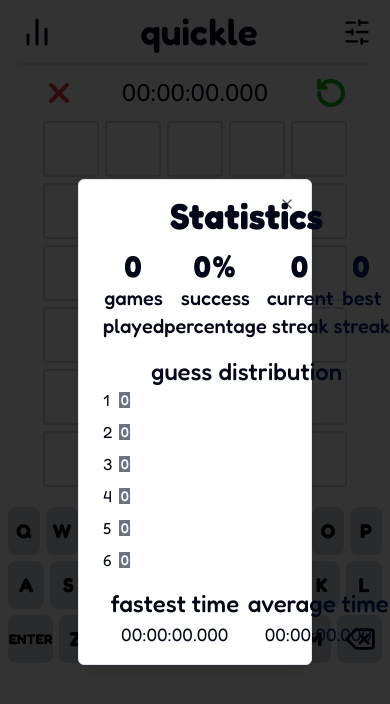
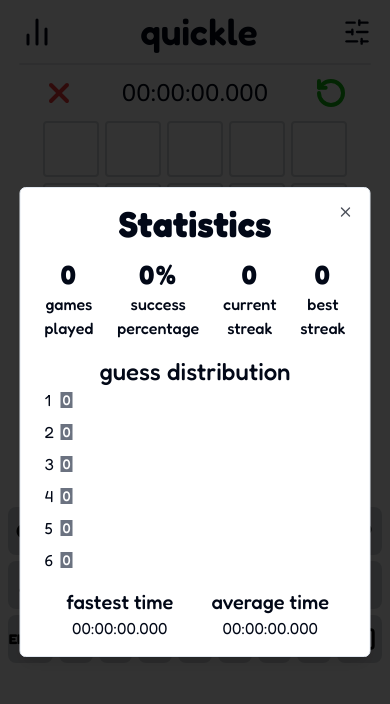
Before and after one commit to TristanMarston/quickle, a Next.js app: page / in a window 390 px wide. Both pictures are taken after a click on the button 37 px from the left and 31 px from the top of the page. Shown: the top 704 px of the page. Built offline with nearby package versions, Linux system fonts and the light colour scheme.

Commit message:
statistics modal responsive design

```diff
--- a/src/_components/Game.tsx
+++ b/src/_components/Game.tsx
@@ -481,7 +481,7 @@
                 <TooltipProvider>
                     <Tooltip>
                         <TooltipTrigger
-                            className={`${nunitoLight.className} text-2xl cursor-pointer`}
+                            className={`${nunitoLight.className} text-2xl cursor-pointer select-none`}
                             onClick={() => {
                                 toast.success('Copied to Clipboard!', {
                                     duration: 3000,
--- a/src/_components/Navbar.tsx
+++ b/src/_components/Navbar.tsx
@@ -19,12 +19,12 @@
         <div className='w-full flex justify-center'>
             <div className='flex flex-col items-center justify-center w-96 max-mablet:w-[22rem]'>
                 <div className='flex items-center justify-between py-1 w-full'>
-                    <Dialog open={modalOpened}>
+                    <Dialog open={modalOpened} onOpenChange={setModalOpened}>
                         <DialogTrigger className='outline-none'>
                             <BarChart2 className='hover:cursor-pointer w-12 h-12 max-mablet:w-10 max-mablet:h-10 max-mobile:w-9 max-mobile:h-9' onClick={() => setModalOpened(true)} />
                         </DialogTrigger>
                         <DialogOverlay onClick={() => setModalOpened(false)} className='opacity-0'>
-                            <DialogContent className='rounded-md w-[60%] p-0'>
+                            <DialogContent className='rounded-md w-[60%] max-tablet:w-[70%] max-tobile:w-[80%] max-mobile:w-[90%] p-0 z-[99999]'>
                                 <Statistics />
                             </DialogContent>
                         </DialogOverlay>
--- a/src/_components/Statistics.tsx
+++ b/src/_components/Statistics.tsx
@@ -154,8 +154,8 @@
                     { text: 'best streak', stat: formattedStats.bestStreak },
                 ].map((info) => (
                     <div className='flex flex-col justify-center items-center' key={info.text}>
-                        <p className={`${fredokaBold.className} text-3xl tracking-wider`}>{info.stat}</p>
-                        <p className={`${fredokaSemiBold.className} text-xl text-center`}>
+                        <p className={`${fredokaBold.className} text-3xl max-mablet:text-[1.65rem] tracking-wider`}>{info.stat}</p>
+                        <p className={`${fredokaSemiBold.className} text-xl max-mablet:text-base text-center`}>
                             {info.text.split(' ')[0]}
                             <br />
                             {info.text.split(' ')[1]}
@@ -179,12 +179,12 @@
             </div>
             <div className='flex justify-between'>
                 <div className='flex flex-col items-center w-full'>
-                    <h3 className={`${fredokaSemiBold.className} text-2xl`}>fastest time</h3>
-                    <h5 className={`${fredokaLight.className} text-lg`}>{formattedStats.fastestTime}</h5>
+                    <h3 className={`${fredokaSemiBold.className} text-2xl max-mablet:text-[1.35rem] max-mobile:text-xl`}>fastest time</h3>
+                    <h5 className={`${fredokaLight.className} text-lg max-mablet:text-base`}>{formattedStats.fastestTime}</h5>
                 </div>
                 <div className='flex flex-col items-center w-full'>
-                    <h3 className={`${fredokaSemiBold.className} text-2xl`}>average time</h3>
-                    <h5 className={`${fredokaLight.className} text-lg`}>{formattedStats.timesWon === 0 ? '00:00:00.000' : formattedStats.averageTime}</h5>
+                    <h3 className={`${fredokaSemiBold.className} text-2xl max-mablet:text-[1.35rem] max-mobile:text-xl`}>average time</h3>
+                    <h5 className={`${fredokaLight.className} text-lg max-mablet:text-base`}>{formattedStats.timesWon === 0 ? '00:00:00.000' : formattedStats.averageTime}</h5>
                 </div>
             </div>
             {/* <div className='flex gap-5 px-5 w-full'>
--- a/tailwind.config.ts
+++ b/tailwind.config.ts
@@ -8,6 +8,7 @@
         screens: {
             mobile: '400px',
             mablet: '450px',
+            tobile: '560px',
             tablet: '650px',
             taptop: '820px',
             laptop: '960px',
```
